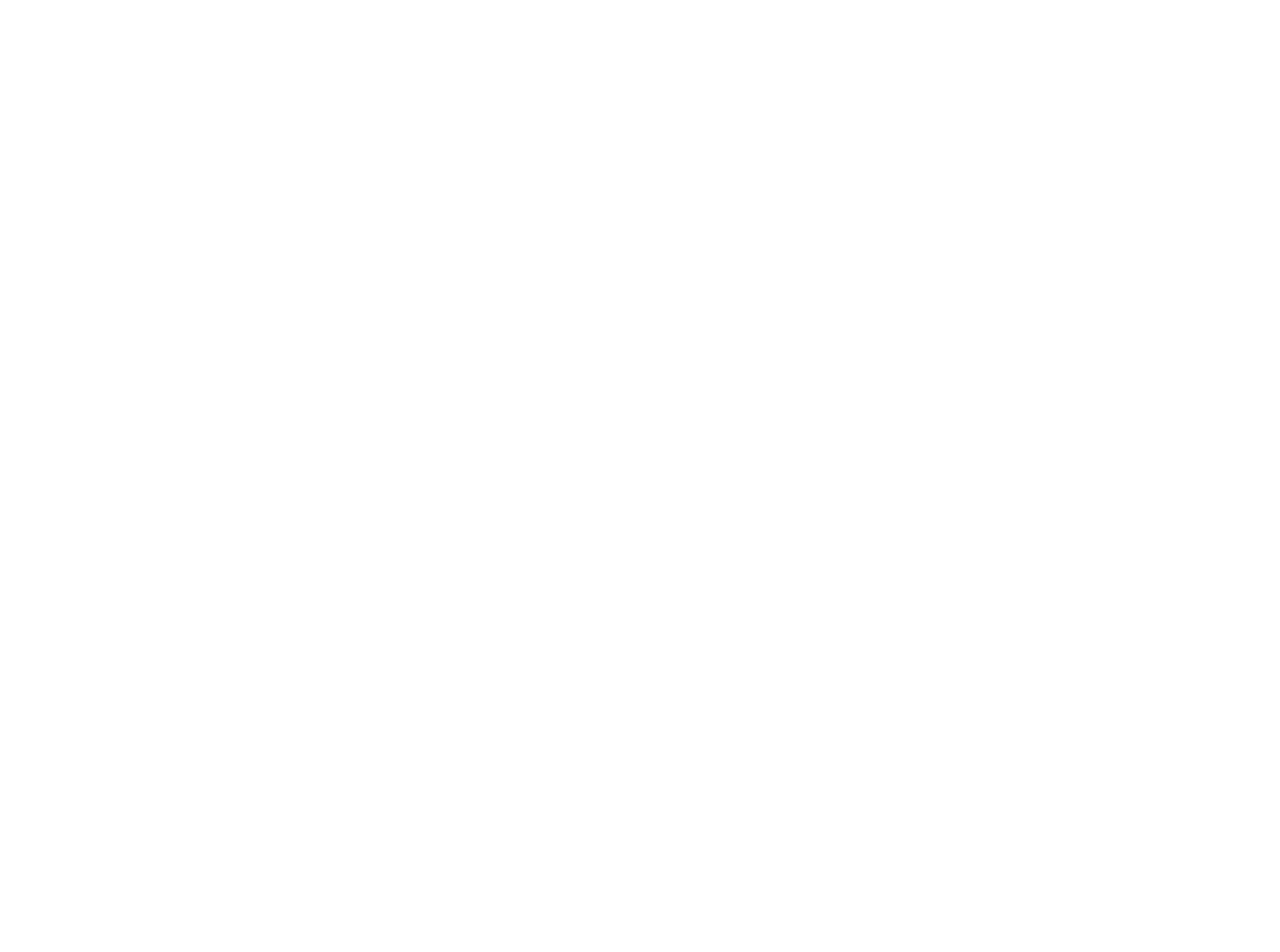
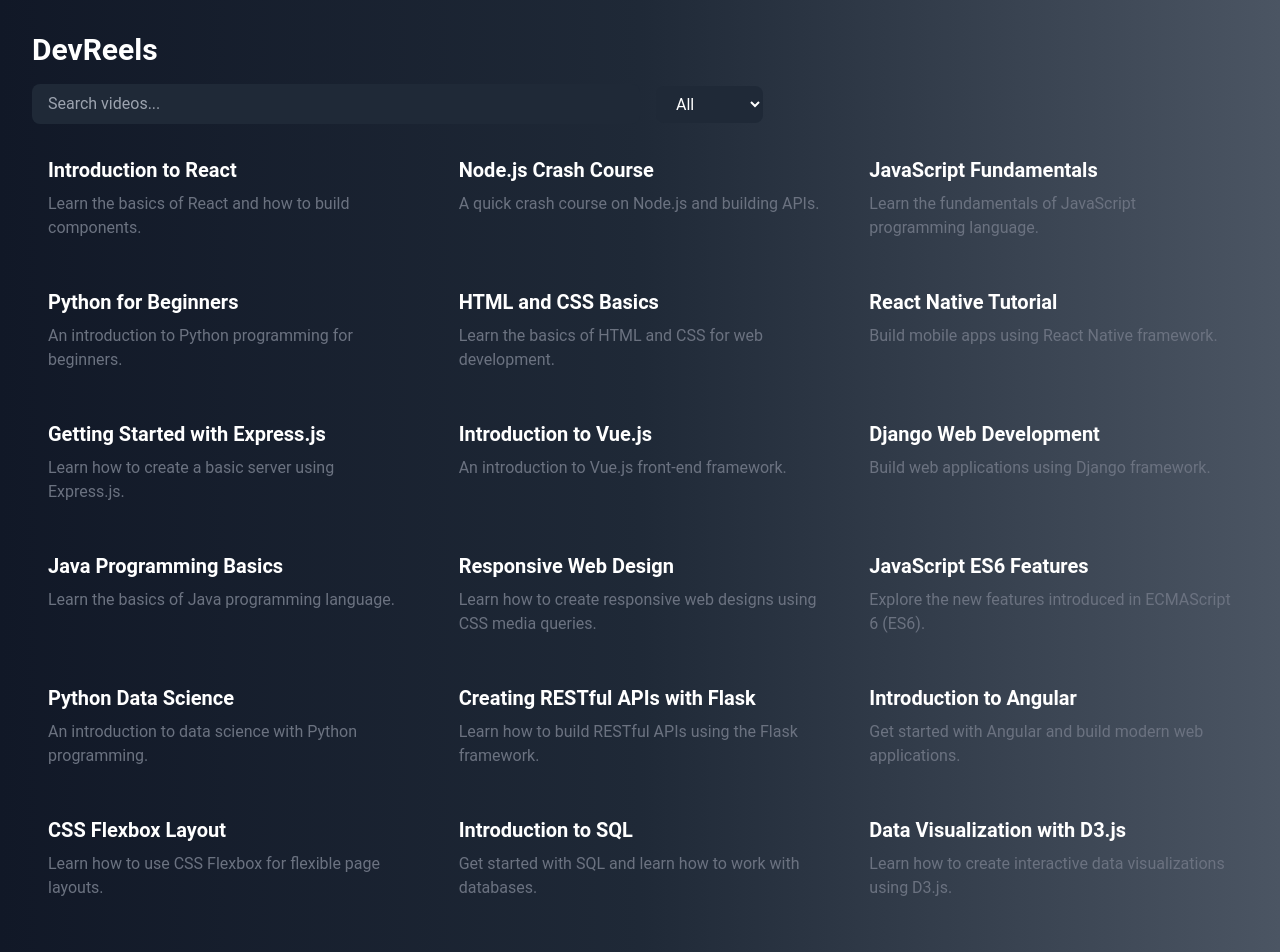
Before and after one commit to vaishnavi-3969/DevUnity, a React (Create React App) app: page /devreels in a window 1280 px wide. Before the commit this address had no page. Shown: the top 952 px of the page. Before the commit the page ends 800 px from the top, so only its background shows below. Built offline with nearby package versions, Linux system fonts and the light colour scheme.

Commit message:
complete

```diff
--- a/package.json
+++ b/package.json
@@ -17,6 +17,7 @@
     "mongoose": "^7.4.1",
     "prismjs": "^1.29.0",
     "react": "^18.2.0",
+    "react-cam-recorder": "^1.11.7",
     "react-codemirror2": "^7.2.1",
     "react-confetti": "^6.1.0",
     "react-dom": "^18.2.0",
--- a/src/App.js
+++ b/src/App.js
@@ -10,6 +10,7 @@
 import Upload from "./components/Uploads/Upload";
 import ProjectShowcase from "./components/Project_Showcase/ProjectShowcase";
 import Code from "./components/Code/Code";
+import DevReels from "./components/Reels/DevReels";
 
 function App() {
   const { isAuthenticated } = useAuth0();
@@ -28,6 +29,7 @@
           <Route path="/project_showcase" element={<ProjectShowcase/>} exact/>
           <Route path="/code" element={<Code/>} exact/>
           <Route path="/projects" element={<Projects/>} exact/>
+          <Route path="/devreels" element={<DevReels/>} exact/>
         </Routes>
         <div>
           {isAuthenticated && <Navbar/>}
--- a/src/components/Home/Navbar.js
+++ b/src/components/Home/Navbar.js
@@ -75,7 +75,7 @@
             Sandbox
           </Link>
           <Link
-            to="/learn"
+            to="/devreels"
             className="flex items-center text-gray-300 hover:text-white mr-4 md:text-lg md:mr-6 transform hover:scale-110"
           >
             <FontAwesomeIcon icon={faAtlas} className="mr-2" />
--- a/src/components/Home/UserProfile.js
+++ b/src/components/Home/UserProfile.js
@@ -23,10 +23,10 @@
     fetchUserData();
     const technologyVideoUrls = [
         'https://www.w3schools.com/html/mov_bbb.mp4',
-        'https://www.youtube.com/watch?v=SqcY0GlETPk&pp=ygUIcmVhY3QganM%3D',
-        'https://www.youtube.com/watch?v=gY5sGvq-8h8&pp=ygUIcmVhY3QganM%3D',
-        'https://www.youtube.com/watch?v=RGKi6LSPDLU&pp=ygUIcmVhY3QganM%3D',
-        'https://www.youtube.com/watch?v=edBx-fjgh4k&pp=ygUIcmVhY3QganM%3D',
+        // 'https://www.youtube.com/watch?v=SqcY0GlETPk&pp=ygUIcmVhY3QganM%3D',
+        // 'https://www.youtube.com/watch?v=gY5sGvq-8h8&pp=ygUIcmVhY3QganM%3D',
+        // 'https://www.youtube.com/watch?v=RGKi6LSPDLU&pp=ygUIcmVhY3QganM%3D',
+        // 'https://www.youtube.com/watch?v=edBx-fjgh4k&pp=ygUIcmVhY3QganM%3D',
     ];
 
     const technologyImageUrls = [
--- /dev/null
+++ b/src/components/Reels/DevReels.js
@@ -0,0 +1,202 @@
+import React, { useState, useEffect } from 'react';
+import { motion } from 'framer-motion';
+
+const DevReels = () => {
+  const [videos, setVideos] = useState([]);
+  const [searchTerm, setSearchTerm] = useState('');
+  const [filter, setFilter] = useState('all');
+
+  useEffect(() => {
+    const staticData = [
+        {
+          id: 1,
+          title: 'Introduction to React',
+          description: 'Learn the basics of React and how to build components.',
+          videoUrl: 'https://www.youtube.com/watch?v=SqcY0GlETPk&pp=ygUIcmVhY3QganM%3D',
+        },
+        {
+          id: 2,
+          title: 'Node.js Crash Course',
+          description: 'A quick crash course on Node.js and building APIs.',
+          videoUrl: 'https://www.youtube.com/watch?v=gY5sGvq-8h8&pp=ygUIcmVhY3QganM%3D',
+        },
+        {
+          id: 3,
+          title: 'JavaScript Fundamentals',
+          description: 'Learn the fundamentals of JavaScript programming language.',
+          videoUrl: 'https://www.youtube.com/watch?v=gY5sGvq-8h8&pp=ygUIcmVhY3QganM%3D',
+        },
+        {
+          id: 4,
+          title: 'Python for Beginners',
+          description: 'An introduction to Python programming for beginners.',
+          videoUrl: 'https://www.youtube.com/watch?v=gY5sGvq-8h8&pp=ygUIcmVhY3QganM%3D',
+        },
+        {
+          id: 5,
+          title: 'HTML and CSS Basics',
+          description: 'Learn the basics of HTML and CSS for web development.',
+          videoUrl: 'https://www.youtube.com/watch?v=gY5sGvq-8h8&pp=ygUIcmVhY3QganM%3D',
+        },
+        {
+          id: 6,
+          title: 'React Native Tutorial',
+          description: 'Build mobile apps using React Native framework.',
+          videoUrl: 'https://www.youtube.com/watch?v=gY5sGvq-8h8&pp=ygUIcmVhY3QganM%3D',
+        },
+        {
+          id: 7,
+          title: 'Getting Started with Express.js',
+          description: 'Learn how to create a basic server using Express.js.',
+          videoUrl: 'https://www.youtube.com/watch?v=gY5sGvq-8h8&pp=ygUIcmVhY3QganM%3D',
+        },
+        {
+          id: 8,
+          title: 'Introduction to Vue.js',
+          description: 'An introduction to Vue.js front-end framework.',
+          videoUrl: 'https://www.youtube.com/watch?v=gY5sGvq-8h8&pp=ygUIcmVhY3QganM%3D',
+        },
+        {
+          id: 9,
+          title: 'Django Web Development',
+          description: 'Build web applications using Django framework.',
+          videoUrl: 'https://www.youtube.com/watch?v=gY5sGvq-8h8&pp=ygUIcmVhY3QganM%3D',
+        },
+        {
+          id: 10,
+          title: 'Java Programming Basics',
+          description: 'Learn the basics of Java programming language.',
+          videoUrl: 'https://www.youtube.com/watch?v=gY5sGvq-8h8&pp=ygUIcmVhY3QganM%3D',
+        },
+        {
+          id: 11,
+          title: 'Responsive Web Design',
+          description: 'Learn how to create responsive web designs using CSS media queries.',
+          videoUrl: 'https://www.youtube.com/watch?v=gY5sGvq-8h8&pp=ygUIcmVhY3QganM%3D',
+        },
+        {
+          id: 12,
+          title: 'JavaScript ES6 Features',
+          description: 'Explore the new features introduced in ECMAScript 6 (ES6).',
+          videoUrl: 'https://www.youtube.com/watch?v=gY5sGvq-8h8&pp=ygUIcmVhY3QganM%3D',
+        },
+        {
+          id: 13,
+          title: 'Python Data Science',
+          description: 'An introduction to data science with Python programming.',
+          videoUrl: 'https://www.youtube.com/watch?v=gY5sGvq-8h8&pp=ygUIcmVhY3QganM%3D',
+        },
+        {
+          id: 14,
+          title: 'Creating RESTful APIs with Flask',
+          description: 'Learn how to build RESTful APIs using the Flask framework.',
+          videoUrl: 'https://www.youtube.com/watch?v=gY5sGvq-8h8&pp=ygUIcmVhY3QganM%3D',
+        },
+        {
+          id: 15,
+          title: 'Introduction to Angular',
+          description: 'Get started with Angular and build modern web applications.',
+          videoUrl: 'https://www.youtube.com/watch?v=gY5sGvq-8h8&pp=ygUIcmVhY3QganM%3D',
+        },
+        {
+          id: 16,
+          title: 'CSS Flexbox Layout',
+          description: 'Learn how to use CSS Flexbox for flexible page layouts.',
+          videoUrl: 'https://www.youtube.com/watch?v=gY5sGvq-8h8&pp=ygUIcmVhY3QganM%3D',
+        },
+        {
+          id: 17,
+          title: 'Introduction to SQL',
+          description: 'Get started with SQL and learn how to work with databases.',
+          videoUrl: 'https://www.youtube.com/watch?v=gY5sGvq-8h8&pp=ygUIcmVhY3QganM%3D',
+        },
+        {
+          id: 18,
+          title: 'Data Visualization with D3.js',
+          description: 'Learn how to create interactive data visualizations using D3.js.',
+          videoUrl: 'https://www.youtube.com/watch?v=gY5sGvq-8h8&pp=ygUIcmVhY3QganM%3D',
+        },
+        {
+          id: 19,
+          title: 'Introduction to Machine Learning',
+          description: 'An overview of machine learning algorithms and concepts.',
+          videoUrl: 'https://www.youtube.com/watch?v=gY5sGvq-8h8&pp=ygUIcmVhY3QganM%3D',
+        },
+        {
+          id: 20,
+          title: 'React Hooks Tutorial',
+          description: 'Learn how to use React hooks for state management in React applications.',
+          videoUrl: 'https://www.youtube.com/watch?v=gY5sGvq-8h8&pp=ygUIcmVhY3QganM%3D',
+        },
+      ];
+
+    setVideos(staticData);
+  }, []);
+
+  const handleSearchChange = (event) => {
+    setSearchTerm(event.target.value);
+  };
+
+  const handleFilterChange = (event) => {
+    setFilter(event.target.value);
+  };
+
+  const filteredVideos = videos.filter((video) => {
+    if (filter === 'all') {
+      return video.title.toLowerCase().includes(searchTerm.toLowerCase());
+    } else if (filter === 'react') {
+      return video.title.toLowerCase().includes(searchTerm.toLowerCase()) && video.tags.includes('react');
+    } else if (filter === 'nodejs') {
+      return video.title.toLowerCase().includes(searchTerm.toLowerCase()) && video.tags.includes('nodejs');
+    } else {
+      return false;
+    }
+  });
+
+  return (
+    <div className="bg-gradient-to-r from-gray-900 via-gray-800 to-gray-600 text-white py-8">
+      <div className="container mx-auto px-4 md:px-8">
+        <h1 className="text-3xl font-semibold mb-4">DevReels</h1>
+        <div className="flex items-center mb-4">
+          <input
+            type="text"
+            placeholder="Search videos..."
+            value={searchTerm}
+            onChange={handleSearchChange}
+            className="bg-gray-800 text-white px-4 py-2 rounded-lg w-1/2 mr-4 focus:outline-none"
+          />
+          <select
+            value={filter}
+            onChange={handleFilterChange}
+            className="bg-gray-800 text-white px-4 py-2 rounded-lg focus:outline-none"
+          >
+            <option value="all">All</option>
+            <option value="react">React</option>
+            <option value="nodejs">Node.js</option>
+          </select>
+        </div>
+        <div className="grid gap-4 grid-cols-1 md:grid-cols-2 lg:grid-cols-3">
+          {filteredVideos.map((video) => (
+            <motion.div
+              key={video.id}
+              className="relative overflow-hidden rounded-lg cursor-pointer hover:scale-105 transform transition-all duration-300"
+            >
+              <a
+                href={video.videoUrl}
+                target="_blank"
+                rel="noopener noreferrer"
+                className="absolute top-0 left-0 w-full h-full"
+              ></a>
+              <div className="p-4 text-white">
+                <h2 className="text-xl font-semibold mb-2">{video.title}</h2>
+                <p className="text-gray-500">{video.description}</p>
+              </div>
+            </motion.div>
+          ))}
+        </div>
+      </div>
+    </div>
+  );
+};
+
+export default DevReels;
```
Also changed, not shown: 1 other file (tests, documents, lock files or other folders).
